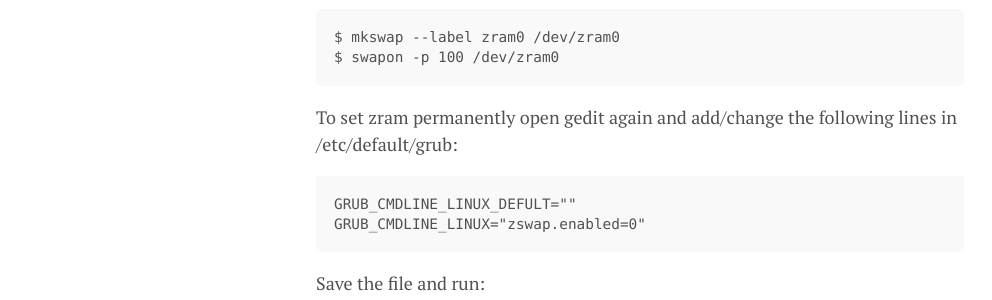
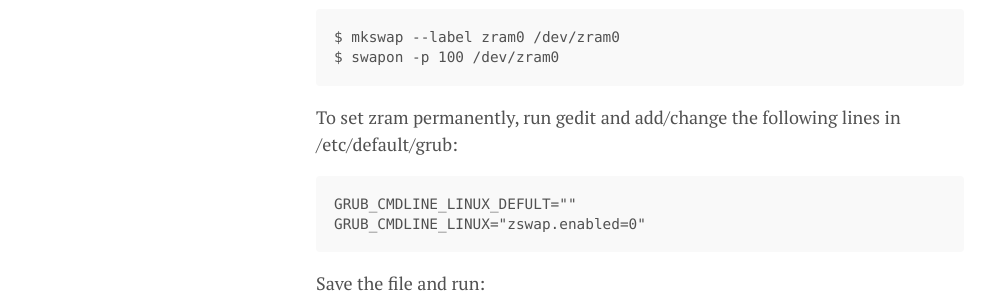
Before and after one commit to lgeurts/lgeurts.github.io, a Jekyll site: the page built from _posts/2022-10-03-optimizing-ubuntu-22.04-jammy-jellyfish.md, in a window 1280 px wide. Shown: the part 1565-1865 px from the top of the page, without its empty margins (0-992 px from the left). Built offline with Jekyll 4.4.1, drawn with Linux system fonts in a browser that asks for light colours; nearby versions of some CDN libraries; comment, search, counter and statistics services are not loaded.

Commit message:
Update 2022-10-03-optimizing-ubuntu-22.04-jammy-jellyfish.md

````diff
--- a/_posts/2022-10-03-optimizing-ubuntu-22.04-jammy-jellyfish.md
+++ b/_posts/2022-10-03-optimizing-ubuntu-22.04-jammy-jellyfish.md
@@ -51,7 +51,7 @@ Format this new device as if it was just a normal disk partiition we designated
 $ mkswap --label zram0 /dev/zram0
 $ swapon -p 100 /dev/zram0
 ```
-To set zram permanently open gedit again and add/change the following lines in /etc/default/grub:
+To set zram permanently, run gedit and add/change the following lines in /etc/default/grub:
 ```
 GRUB_CMDLINE_LINUX_DEFULT=""
 GRUB_CMDLINE_LINUX="zswap.enabled=0"
````
